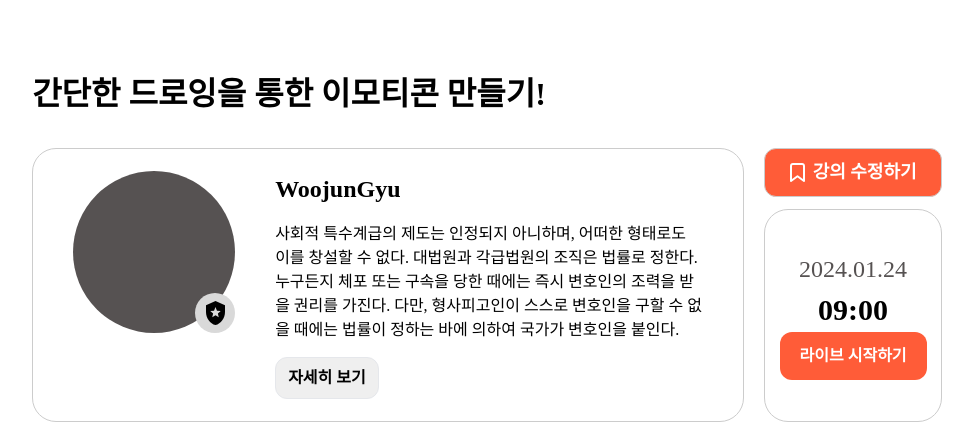
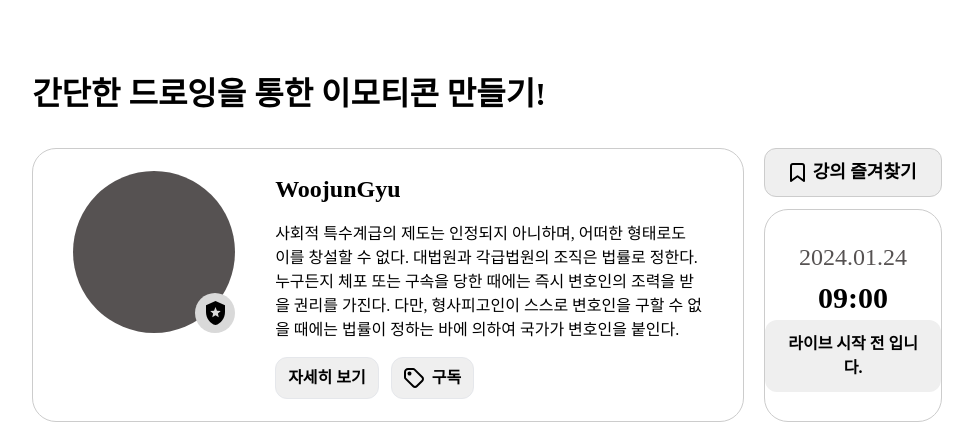
Before and after one commit to dnwnsrb11/grimtalk, a React (Vite) app: page /lecture in a window 1280 px wide. Shown: the part 395-819 px from the top of the page, without its empty margins (153-1132 px from the left). Built offline with nearby package versions, Linux system fonts and the light colour scheme; no server answers; a web font is replaced by a local one.

Commit message:
refector: 강사 프로필 컴포넌트 제거 후 하나의 컴포넌트로 관리

```diff
--- a/src/routes/pages/LecturePage.jsx
+++ b/src/routes/pages/LecturePage.jsx
@@ -6,7 +6,6 @@ import { LectureBanner } from '@/components/lecture/LectureBanner';
 import { LectureCategory } from '@/components/lecture/LectureCategory';
 import { LectureNotice } from '@/components/lecture/LectureNotice';
 import { LectureProfile } from '@/components/lecture/LectureProfile';
-import { LectureProfileInstructor } from '@/components/lecture/LectureProfileInstructor';
 import { LectureQuestions } from '@/components/lecture/LectureQuestions';
 import { LectureReview } from '@/components/lecture/LectureReview';
 import { ReplayLecture } from '@/components/lecture/ReplayLecture';
@@ -39,11 +38,7 @@ export const LecturePage = () => {
           <LectureBanner />
         </div>
         <div>
-          {checkInstructor ? (
-            <LectureProfileInstructor />
-          ) : (
-            <LectureProfile checkInstructor={checkInstructor} />
-          )}
+          <LectureProfile checkInstructor={checkInstructor} />
         </div>
         <div className="mt-[60px]">
           <LectureCategory
```
